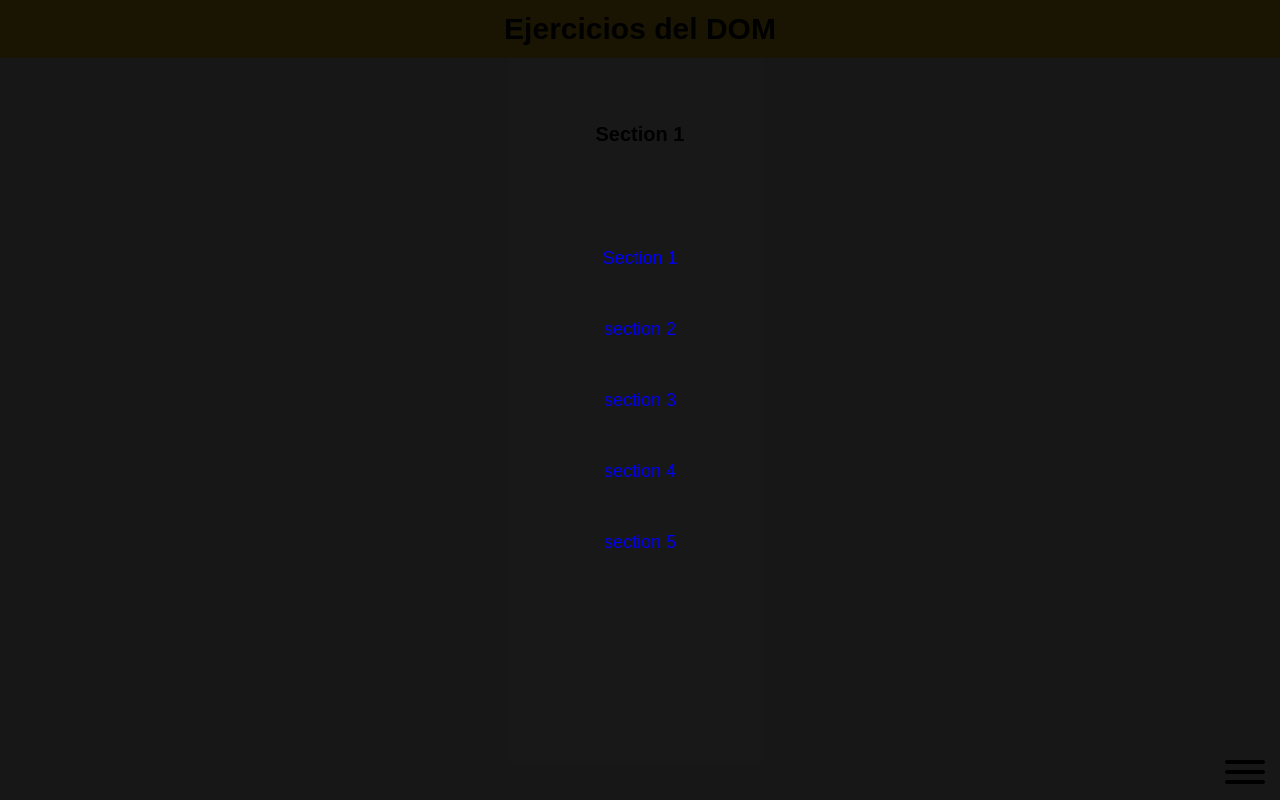
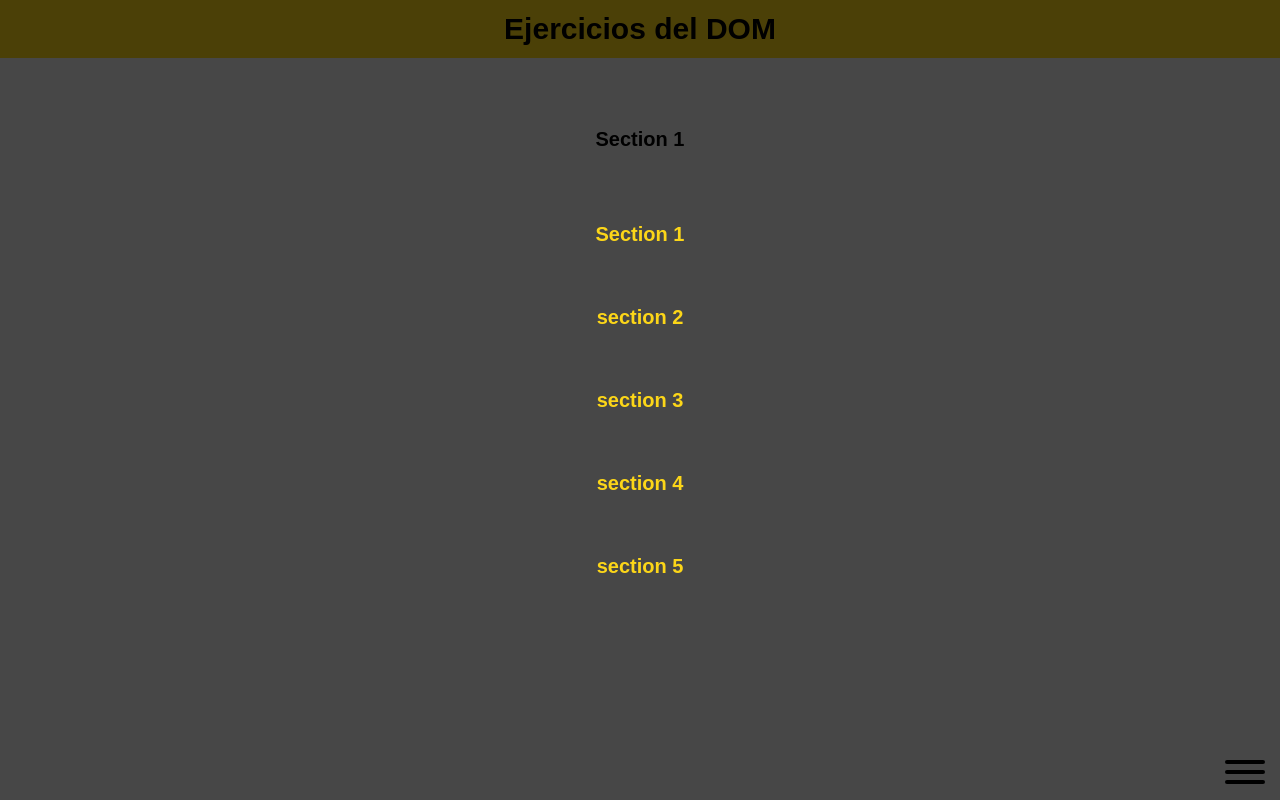
Before and after one commit to Kevin-Canche-Flores/Curso-DOM-JhonMircha, a plain HTML site: page index.html in a window 1280 px wide. Shown: the top 800 px of the page. Drawn offline with Linux system fonts and the light colour scheme.

Commit message:
adding css transition nav

```diff
--- a/styles/syles.css
+++ b/styles/syles.css
@@ -30,7 +30,7 @@ nav {
   position: fixed;
   top: 0;
   z-index: 20;
-  background-color: rgba(0, 0, 0, .9);
+  background-color: rgba(0, 0, 0, .7);
 
   height: 100vh;
   width: 100%;
@@ -46,27 +46,35 @@ nav ul {
 
 nav li:hover {
   background-color: rgb(252, 214, 24);
+
 }
 
 nav ul li {
-  padding: 2.5rem 0;
   list-style-type: none;
   width: 100%;
+  transition: 0.1s ease-in;
 }
 
 nav a {
-display: block;
+  display: block;
+  padding: 3rem 0;
+  color: rgb(252, 214, 24);
   text-align: center;
-  font-size: 1.8rem;
+  font-size: 2rem;
+  font-weight: 600;
   text-decoration: none;
 
+}
+
+nav a:hover {
+   color: rgb(0, 0, 0);
 }
 
 /*************************************************************************APARTADO DEL SECTION*********************************************************************/
 section {
   font-size: 2.5rem;
 
-  padding-top: 6.5rem;
+  padding-top: 7rem;
 
   height: 100vh;
   border-bottom: #000;
```
